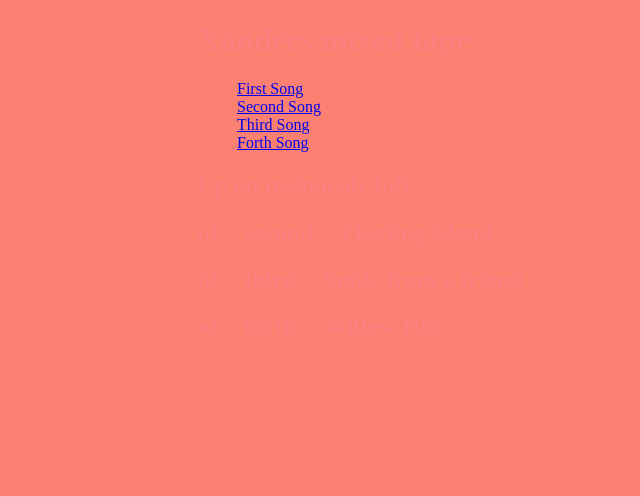
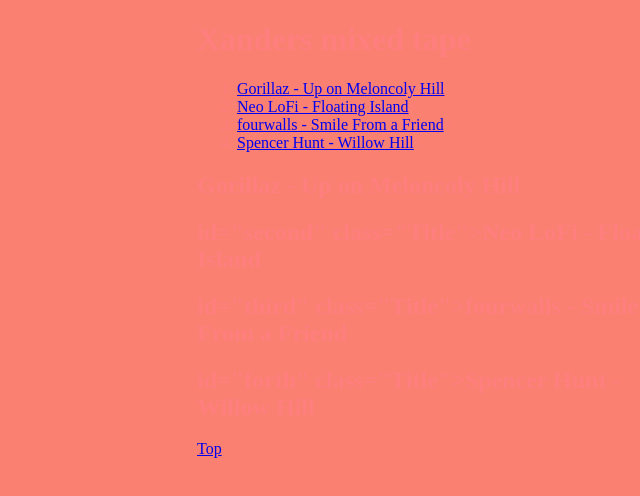
Before and after one commit to Heynowdonttryit/Xander-s-Mix-tape, a plain HTML site: page index.html in a window 1280 px wide. Shown: the whole page, without its empty margins (193-833 px from the left). Drawn offline with Linux system fonts and the light colour scheme.

Commit message:
Update index.html

```diff
--- a/index.html
+++ b/index.html
@@ -9,14 +9,19 @@
     <main>
     <h1 id="top">Xanders mixed tape</h1>
     <ol>
-      <li><a href="#first">First Song</a></li>
-      <li><a href="#second">Second Song</a><</li>
-      <li><a href="#third">Third Song</a><</li>
-      <li><a href="#forth">Forth Song</a><</li>
+      <li><a href="#first">Gorillaz - Up on Meloncoly Hill</a></li>
+      <li><a href="#second">Neo LoFi - Floating Island</a><</li>
+      <li><a href="#third">fourwalls - Smile From a Friend</a><</li>
+      <li><a href="#forth">Spencer Hunt - Willow Hill</a><</li>
     </ol>
-  <h2 id="first">Up on meloncoly hill</h2>
-  <h2>id="second">Floating island</h2>
-  <h2>id="third">Smile from a friend</h2>
-  <h2>id="forth">Willow Hill</h2>
+  <h2 id="first" class="Title">Gorillaz - Up on Meloncoly Hill</h2>
+  <h2>id="second" class="Title">Neo LoFi - Floating Island</h2>
+  <h2>id="third" class="Title">fourwalls - Smile From a Friend</h2>
+  <h2>id="forth" class="Title">Spencer Hunt - Willow Hill</h2>
+      <p><a href="#">Top</a></p>
+      </div>
+
+    </main>
+
   </body>
 </html>
```
